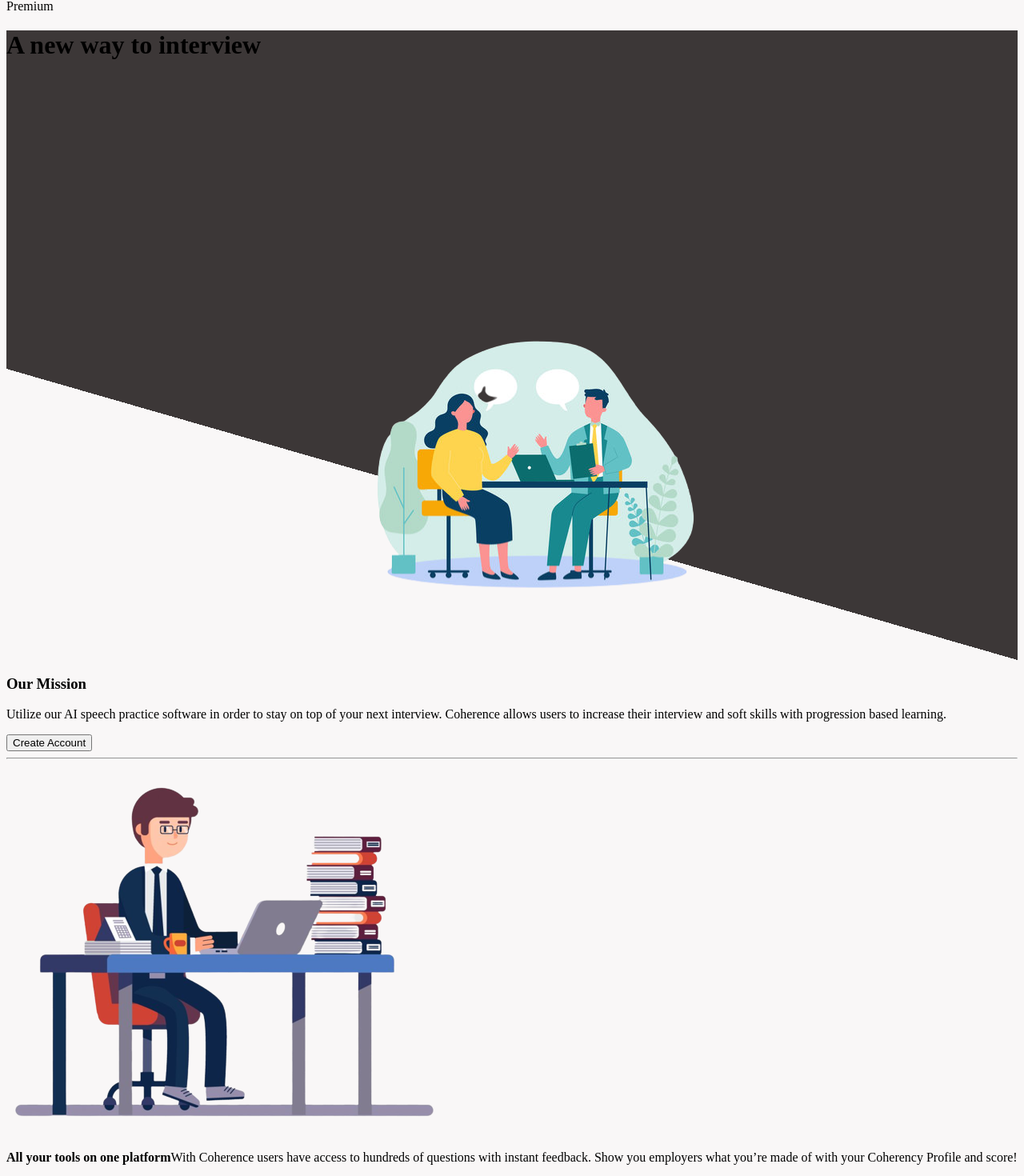
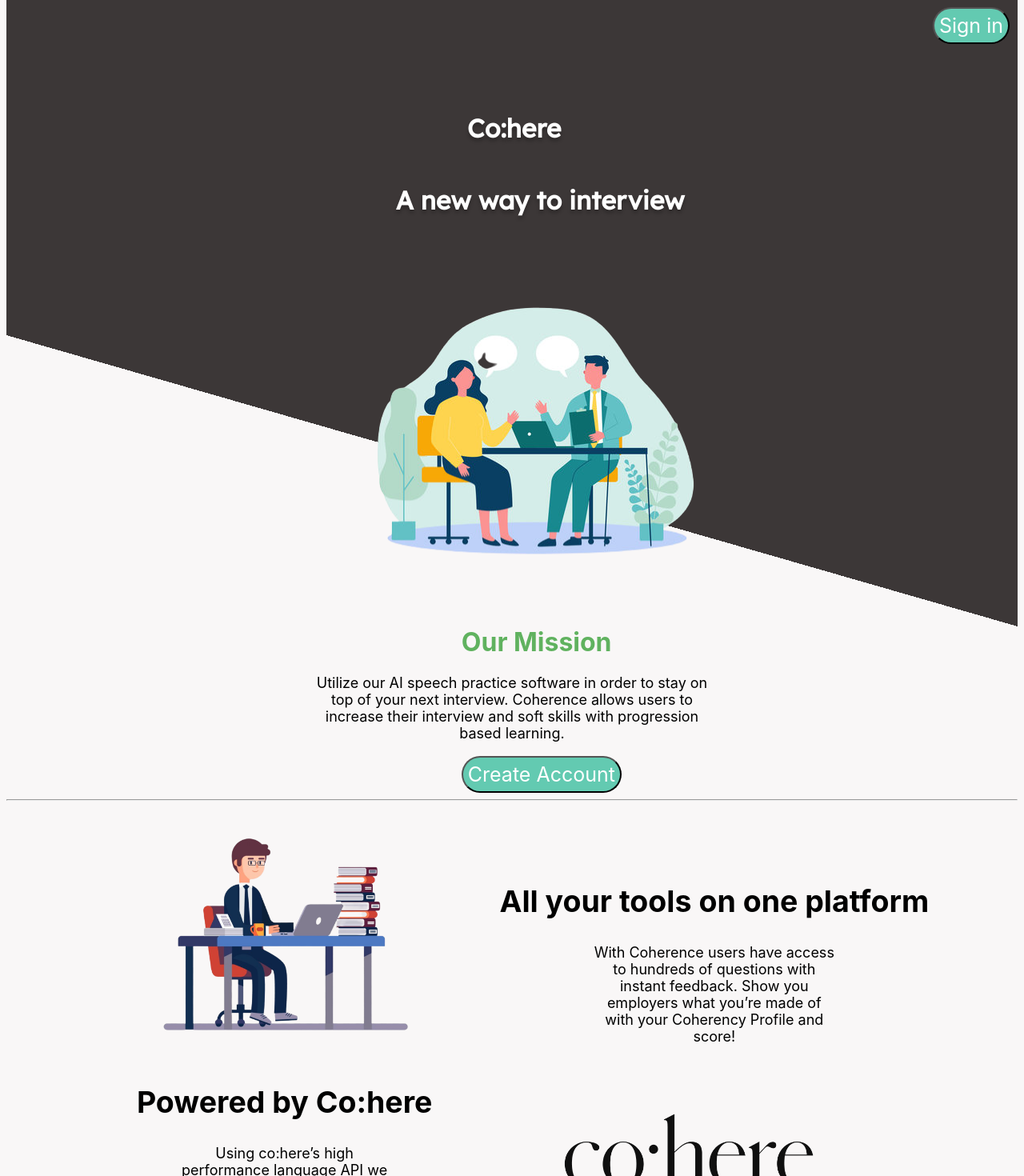
Before and after one commit to antarpreet11/methacks2023, a React (Create React App) app in the folder frontend/: page / in a window 1280 px wide. Shown: the part 9-1479 px from the top of the page at 80% size. Built offline with nearby package versions, Linux system fonts and the light colour scheme.

Commit message:
Add files via upload

```diff
--- a/frontend/src/components/Home.css
+++ b/frontend/src/components/Home.css
@@ -1,22 +1,47 @@
 @font-face {
     font-family: 'Lexend Deca';
-    font-weight: 400;
-    font-style: normal;
-    src: url('../../public/fonts/Lexend/static/Lexend-Regular.ttf') format('truetype');
+    src: url('../../public/fonts/Lexend/static/Lexend-ExtraBold.ttf') format('truetype');
 }
 
 body {
     background-color: #f9f7f7;
 }
 
-.brown-rect-mask{
-  background: #f9f7f7;
-  position: relative;
-  mask-image: linear-gradient(to bottom left, transparent 50%, black 50%);
+.navbar{
+    background: #3c3737;
+    text-align: right;
+}
+
+.navbar-button{
+    background: #63CAB1;
+    border-radius: 36px;
+    text-align: center;
+    margin-top: 10px;
+    margin-right: 10px;
+    font-family: 'Inter';
+    font-size: 25px;
+    line-height: 40px;
+    color: #FFFFFF;
 }
 
 .brown-rect{
     background: #3c3737;
+}
+
+.name{
+    position: absolute;
+    margin-left: 45%;
+    margin-top: 5%;
+}
+
+.title{
+    font-family: 'Lexend Deca';
+    position: absolute;
+    color: #FFFFFF;
+    margin-left: 38%;
+    padding-top: 12%;
+
+    text-shadow: 0px 4px 4px rgba(0, 0, 0, 0.25);
 }
 
 .peopleWorking-layer1{
@@ -26,6 +51,12 @@
     height: auto;
 }
 
+.brown-rect-mask{
+  background: #f9f7f7;
+  position: relative;
+  mask-image: linear-gradient(to bottom left, transparent 50%, black 50%);
+}
+
 .peopleWorking-layer2{
     position: relative;
     margin-left: 35%;
@@ -33,3 +64,66 @@
     max-width: 50%;
     height: auto;
 }
+
+.subtitle{
+    font-family: 'Inter';
+    font-style: normal;
+    font-weight: 700;
+    color: #60B25F;
+    margin-left: 45%;
+    margin-top: 0%;
+}
+
+p{
+    font-family: 'Inter';
+    font-size: large;
+    color: #000000;
+    text-align: center;
+    margin-left: 30%;
+    margin-right: 30%;
+}
+
+.signup{
+    background: #63CAB1;
+    border-radius: 36px;
+    text-align: center;
+    margin-left: 45%;
+    margin-right: 30%;
+    font-family: 'Inter';
+    font-size: 25px;
+    line-height: 40px;
+    color: #FFFFFF;
+}
+
+.row {
+    display: flex;
+    align-items: center; /* center items vertically */
+}
+
+.img-left {
+    display: inline-block;
+    width: 25%; /* adjust width as needed */
+    height: auto;
+    margin-left: 15%;
+  }
+
+  .text-left {
+    text-align: center;
+    font-size: 25px;
+    font-family: "Inter";
+    margin-top: 5%;
+  }
+
+  .text-right {
+    font-size: 25px;
+    text-align: center;
+    font-family: "Inter";
+  }
+
+  .img-right {
+    display: inline-block;
+    width: 25%; /* adjust width as needed */
+    height: auto;
+    margin-right: 20%;
+    margin-top: 10px;
+  }
--- a/frontend/src/components/Home.js
+++ b/frontend/src/components/Home.js
@@ -1,4 +1,4 @@
-import React from 'react'
+import React, { useState } from 'react';
 import "./Home.css";
 import peopleWorking from './peopleWorking.png';
 import guyWorking from './guyWorking.png'
@@ -7,37 +7,49 @@
 const Home = () => {
   return (
     <div>
-      <div>
-        Premium
+      <div class="navbar">
+        <button class="navbar-button">Sign in</button>
       </div>
 
       {/*brown rectangle thing with a masked white rectangle (slices)
       and the People Working image is actually 2 images carefully layered*/}
       <div class="brown-rect">
-        <h1>A new way to interview</h1>
+        <div class="name">
+          <h1 class="title">Co:here</h1>
+        </div>
+
+        <h1 class="title">A new way to interview</h1>
         <img class="peopleWorking-layer1" src={peopleWorking} alt="People working together" />
 
-        <div class="brown-rect-mask"> {/*brown rectangle thing */}
+        <div class="brown-rect-mask">
           <img class="peopleWorking-layer2" src={peopleWorking} alt="People working together" />
         </div>
       </div>
 
+      {/*brown rectangle thing with a masked white rectangle (slices)
+      and the People Working image is actually 2 images carefully layered*/}
       <div>
-      <h3 className="opening-title">Our Mission</h3>
+        <h1 class="subtitle">Our Mission</h1>
         <p>Utilize our AI speech practice software in order to stay on top of your next interview. Coherence allows users to increase their interview and soft skills with progression based learning.</p>
-        <button>Create Account</button>
+        <button class="signup">Create Account</button>
         <hr></hr>
-        <img src={guyWorking} alt="A guy working" />
-        <p><b>All your tools on one platform</b>
-        With Coherence users have access to hundreds of questions with instant feedback. Show you employers what you’re made of with your Coherency Profile  and score! </p>
-
-        <p><b>Powered by co:here</b>
-Using co:here’s high performance language API we can guarantee realism with every practice interview in any language. </p>
-        <img src={cohereLogo} alt="Co:here logo" />
       </div>
 
+        <div class="row">
+          <img class="img-left" src={guyWorking} alt="A guy working" />
+          <div class="text-left">
+            <h2>All your tools on one platform</h2>
+            <p>With Coherence users have access to hundreds of questions with instant feedback. Show you employers what you’re made of with your Coherency Profile  and score!</p>
+          </div>
+        </div>
 
-
+        <div class="row">
+          <div class="text-right">
+            <h2>Powered by Co:here</h2>
+            <p>Using co:here’s high performance language API we can guarantee realism with every practice interview in any language.</p>
+          </div>
+          <img class="img-right" src={cohereLogo} alt="Co:here logo" />
+        </div>
     </div>
   );
 }
--- /dev/null
+++ b/frontend/src/components/SignIn.css
@@ -0,0 +1,56 @@
+@font-face {
+    font-family: 'Lexend Deca';
+    src: url('../../public/fonts/Lexend/static/Lexend-ExtraBold.ttf') format('truetype');
+    src: url('../../public/fonts/Lexend/static/Lexend-Regular.ttf') format('truetype');
+}
+
+body {
+    background-color: #f9f7f7;
+    font-family: "Lexend Deca";
+}
+
+/* Style the container for the SignIn component */
+.signin-container {
+    margin-top: 10%;
+    display: flex;
+    flex-direction: column;
+    align-items: center;
+    text-align: center;
+  }
+
+  /* Style the form container */
+  .form-container {
+    display: flex;
+    flex-direction: column;
+    width: 70%;
+  }
+
+  .form-container input[type="email"],
+  .form-container input[type="password"] {
+    padding: 1em;
+    margin-bottom: 2em;
+    border: 1px solid #ccc;
+    border-radius: 4px;
+    width: 70%;
+    background: #224957;
+    color: white
+  }
+
+  ::placeholder{
+    color: white;
+    opacity: 1;
+  }
+  .form-container button[type="submit"] {
+    padding: 1em;
+    margin-bottom: 2em;
+    border-radius: 4px;
+    width: 73%;
+    background-color: #63CAB1;
+    color: white;
+    cursor: pointer;
+    color: #224957;
+  }
+
+  .form-container button[type="submit"]:hover {
+    background-color: white;
+  }
--- a/frontend/src/components/SignIn.js
+++ b/frontend/src/components/SignIn.js
@@ -1,9 +1,47 @@
-import React from 'react'
+import React, { useState } from "react";
+import "./SignIn.css";
 
-const SignIn = () => {
+function SignIn() {
+  const [email, setEmail] = useState("");
+  const [password, setPassword] = useState("");
+
+  const handleSubmit = (event) => {
+    event.preventDefault();
+    console.log("Submitting form", email, password);
+    // handle form submission here
+  };
+
   return (
-    <div>SignIn</div>
-  )
+    <div class="signin-container">
+      <div>
+        <h1>Sign In</h1>
+        <h6>Sign in to practice your interview game</h6>
+      </div>
+    <div class = "form-container">
+      <form onSubmit={handleSubmit}>
+      <label>
+        <input
+          type="email"
+          value={email} placeholder="Email"
+          onChange={(event) => setEmail(event.target.value)}
+        />
+      </label>
+      <br />
+      <label>
+        <input
+          type="password"
+          value={password} placeholder="Password"
+          onChange={(event) => setPassword(event.target.value)}
+        />
+      </label>
+      <br />
+      <button type="submit">Sign in</button>
+    </form>
+    </div>
+    </div>
+
+  );
 }
 
+
 export default SignIn
```
